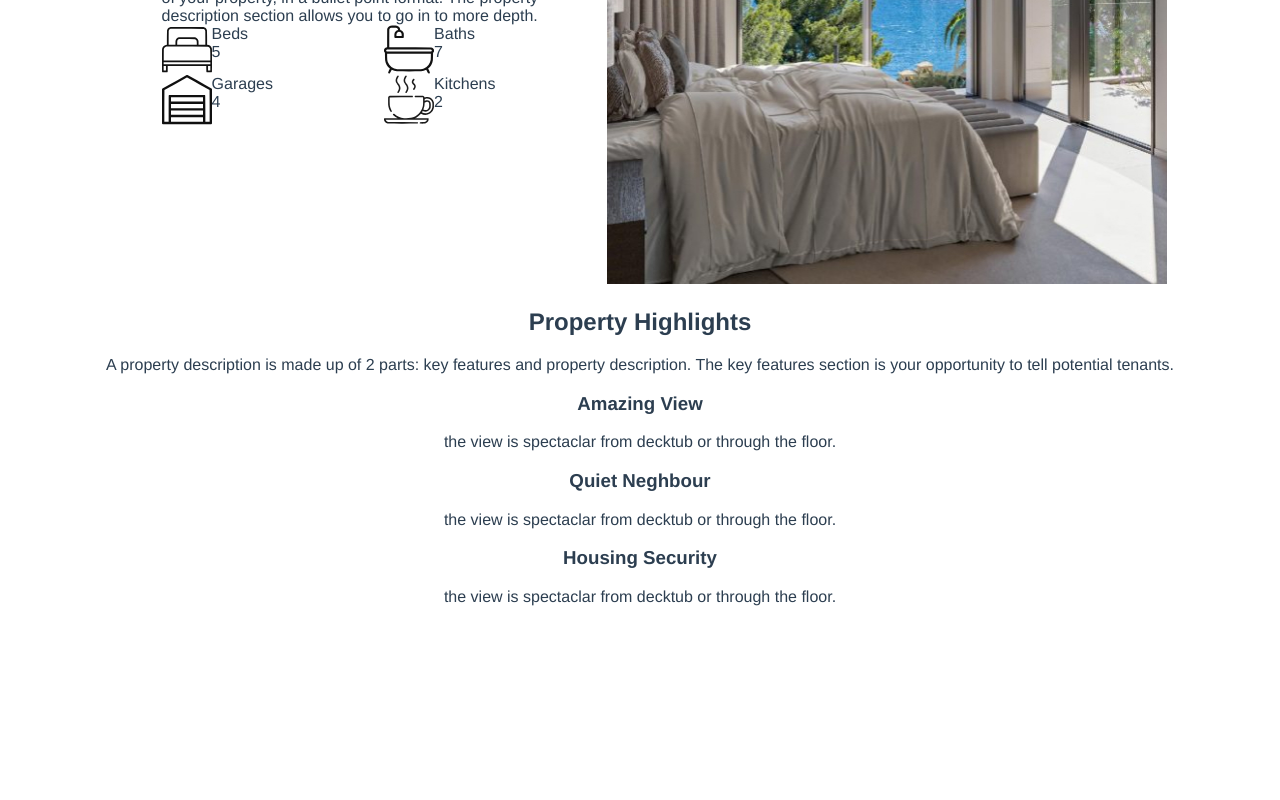
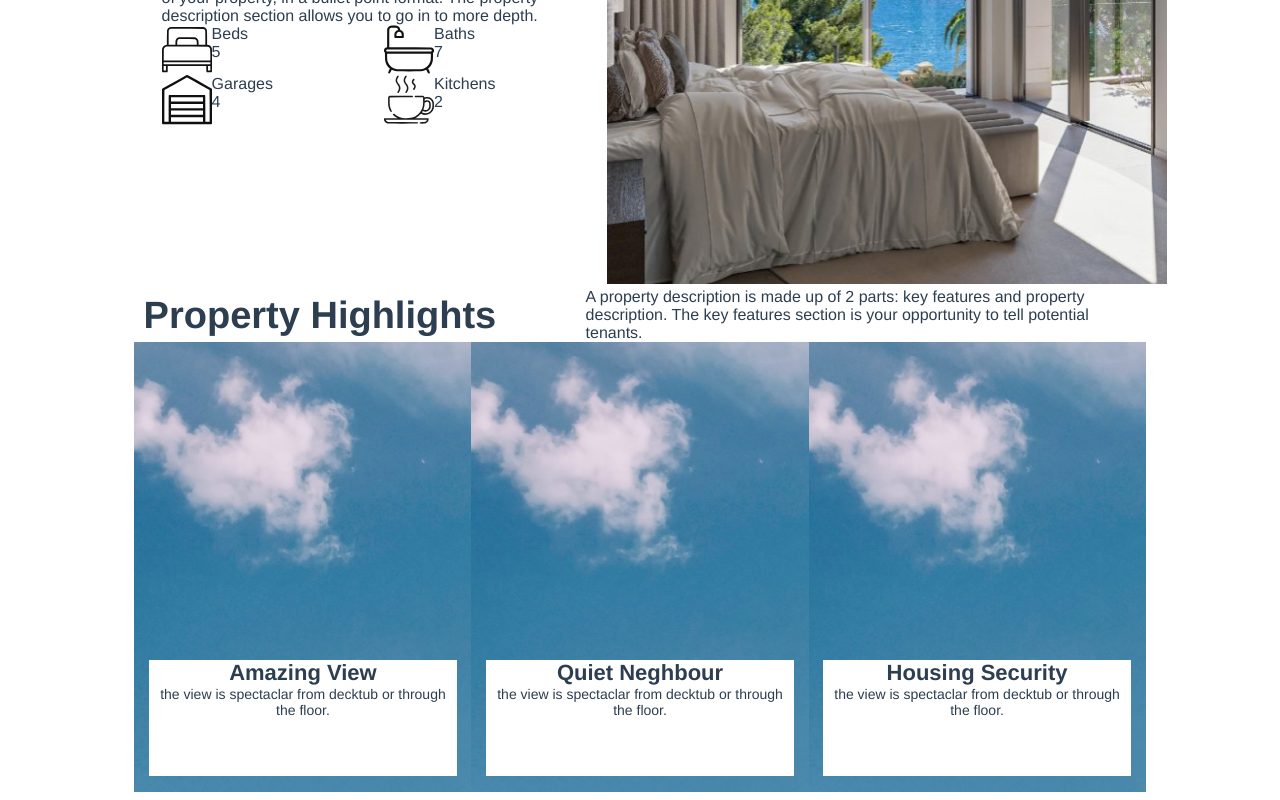
Before and after one commit to TheSirsh/villa-vue, a Vue app: page / in a window 1280 px wide. Shown: the part 933-1733 px from the top of the page. Before the commit the page ends 1555 px from the top, so only its background shows below. Built offline with nearby package versions, Linux system fonts and the light colour scheme.

Commit message:
feat: add basic property section styles

```diff
--- a/src/components/property/bottom.vue
+++ b/src/components/property/bottom.vue
@@ -1,15 +1,19 @@
 <template>
-  <div>
-    <div>
-      <div>
+  <div class="bottom">
+    <div class="bottom-container">
+      <div class="bottom-container_text">
         <h3>Amazing View</h3>
         <p>the view is spectaclar from decktub or through the floor.</p>
       </div>
-      <div>
+    </div>
+    <div class="bottom-container">
+      <div class="bottom-container_text">
         <h3>Quiet Neghbour</h3>
         <p>the view is spectaclar from decktub or through the floor.</p>
       </div>
-      <div>
+    </div>
+    <div class="bottom-container">
+      <div class="bottom-container_text">
         <h3>Housing Security</h3>
         <p>the view is spectaclar from decktub or through the floor.</p>
       </div>
@@ -22,3 +26,35 @@
 
   }
 </script>
+
+<style scoped>
+  .bottom {
+    display: flex;
+    justify-content: space-between;
+  }
+
+  .bottom-container {
+    width: 375px;
+    height: 450px;
+    background-image: url("@/assets/jpg/property-bg.jpg");
+  }
+
+  .bottom-container_text {
+    width: 308px;
+    height: 116px;
+    background-color: #ffffff;
+    margin: 318px auto 0px auto;
+  }
+
+  h3 {
+    font-size: 22px;
+    text-align: center;
+    margin: 0px auto;
+  }
+
+  p {
+    font-size: 14px;
+    text-align: center;
+    margin: 0px auto;
+  }
+</style>
--- a/src/components/property/property.vue
+++ b/src/components/property/property.vue
@@ -15,3 +15,12 @@
     }
   }
 </script>
+
+<style scoped>
+  section {
+    display: flex;
+    flex-direction: column;
+    width: 80%;
+    margin: 0px auto;
+  }
+</style>
--- a/src/components/property/upper.vue
+++ b/src/components/property/upper.vue
@@ -10,3 +10,24 @@
 
   }
 </script>
+
+<style scoped>
+  div {
+    display: flex;
+    justify-content: space-between;
+    align-items: center;
+  }
+
+  h2 {
+    font-size: 38px;
+    width: 371px;
+    margin: 0px;
+  }
+
+  p {
+    font-size: 16px;
+    width: 560px;
+    text-align: left;
+    margin: 0px;
+  }
+</style>
```
Also changed, not shown: src/assets/jpg/property-bg.jpg (added).
